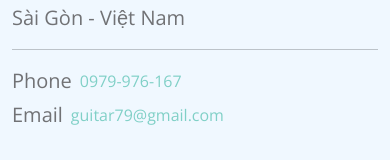
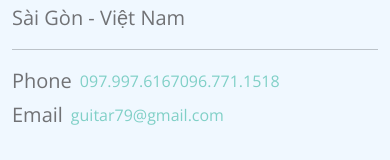
Before and after one commit to trinhdangsg/trinhdangsg, a plain HTML site: page index.html in a window 390 px wide. Shown: the part 6691-6851 px from the top of the page. Drawn offline with nearby package versions, Linux system fonts and the light colour scheme.

Commit message:
Update phone

```diff
--- a/index.html
+++ b/index.html
@@ -316,8 +316,11 @@ https://templatemo.com/tm-590-topic-listing
                             <p class="d-flex align-items-center mb-1">
                                 <span class="me-2">Phone</span>
 
-                                <a href="tel: 305-240-9671" class="site-footer-link">
-                                    0979-976-167
+                                <a href="" class="site-footer-link">
+                                    097.997.6167
+                                </a>
+                                <a href="" class="site-footer-link">
+                                    096.771.1518
                                 </a>
                             </p>
 
```
